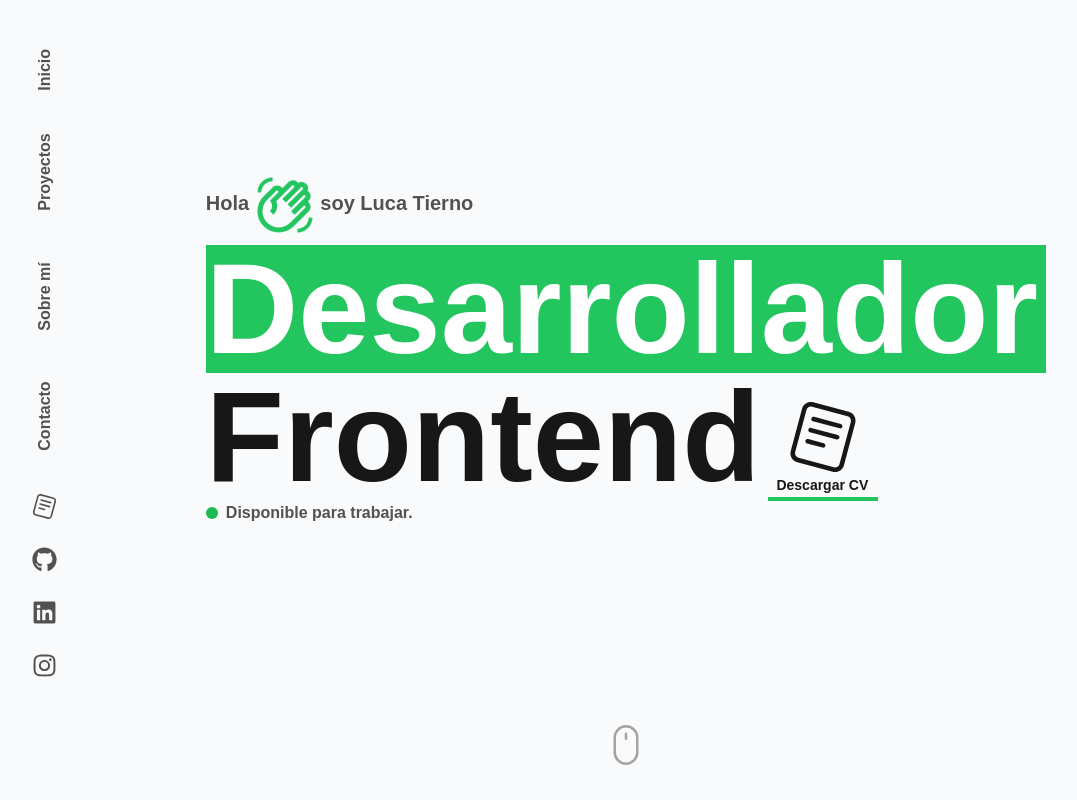
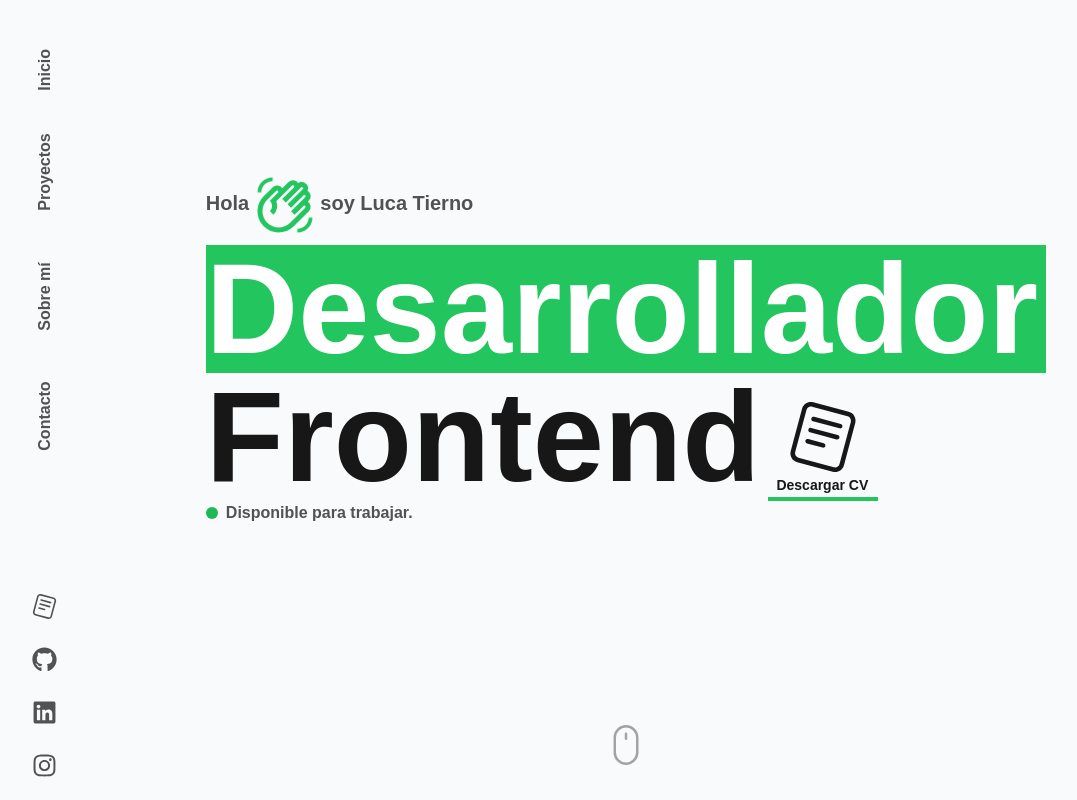
Before and after one commit to LucaTierno/Portfolio, a Next.js app: page / in a window 1280 px wide. Shown: the top 800 px of the page, without its empty margins (14-1091 px from the left). Built offline with nearby package versions, Linux system fonts and the light colour scheme.

Commit message:
FIX: separacion en navbar

```diff
--- a/src/components/navigation/Navbar.tsx
+++ b/src/components/navigation/Navbar.tsx
@@ -57,7 +57,7 @@ export default function Navbar() {
           ))}
         </ul>
 
-        <ul className="space-y-7 mt-10 lg:mt-[70px]">
+        <ul className="space-y-7 mt-10 lg:mt-[170px]">
           <li>
             <Link
               href="https://drive.google.com/file/d/1eHQKzcy2l4QEi_6TWn7GAW4YPX-1u-mm/view?usp=sharing"
```
